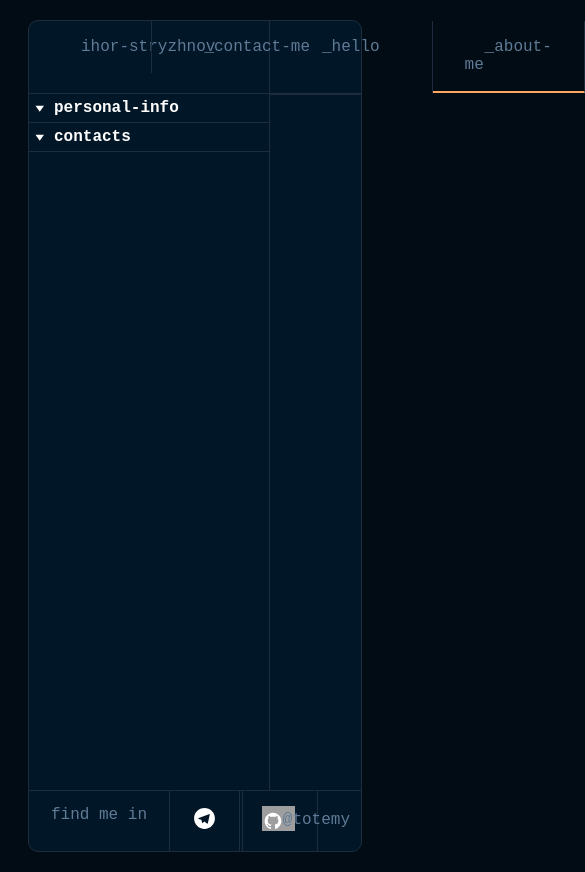
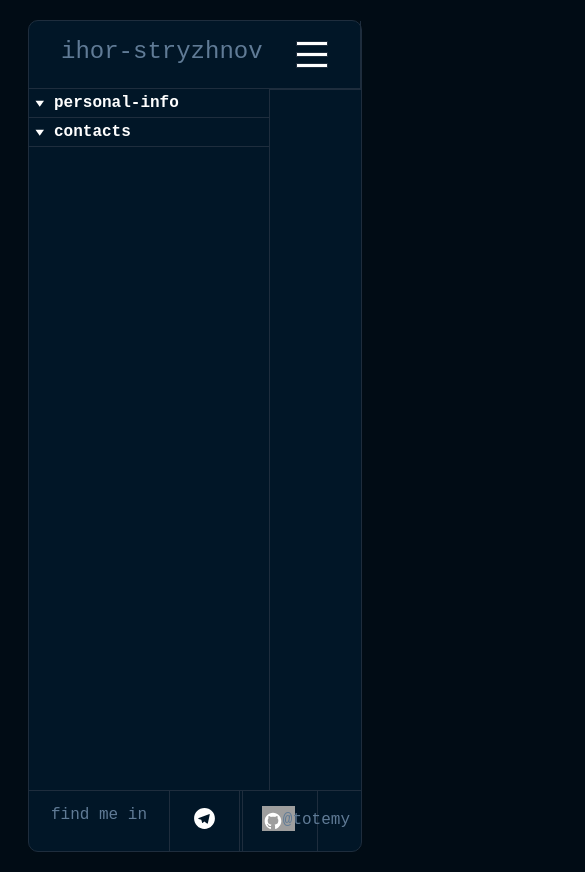
Before and after one commit to Totemy/portfolio-app, a Vue app: page /about in a window 390 px wide. Shown: the top 872 px of the page, 585 px wide, since content can reach past the window. Built offline with nearby package versions, Linux system fonts and the light colour scheme; no server answers; grey boxes are pictures that could not be loaded; a web font is replaced by a local one.

Commit message:
Added mobile navbar

```diff
--- a/src/components/AboutMePage.vue
+++ b/src/components/AboutMePage.vue
@@ -26,7 +26,7 @@
           bio
         </div>
         <div class="tab__item"  v-show="showItems[4]" @click="toggleItems(4)">
-          interests
+          my skills
         </div>
         <div class="tab__item"  v-show="showItems[5]" @click="toggleItems(5)">
           education
@@ -52,7 +52,18 @@
         </div>
         <div class="tab__object"  v-show="showItems[4]">
           <p>
-           my interests
+            <br> /**
+            <br> *   //hard skills
+            <br> *   Vue.js
+            <br> *   JavaScript
+            <br> *   Firebase
+            <br> *   HTML
+            <br> *   CSS
+            <br> *   Bootstrap
+            <br> *
+            <br> *   //have experiance with graphic tools:
+            <br> *   Figma
+            <br> *   Adobe Illustrator
           </p>
         </div>
         <div class="tab__object"  v-show="showItems[5]">
--- a/src/components/NavbarPage.vue
+++ b/src/components/NavbarPage.vue
@@ -1,5 +1,6 @@
 <template>
   <div class="navbar">
+    <div class="navbar__items">
       <div class="navbar__item" >
         <router-link to="/"> ihor-stryzhnov</router-link></div>
       <div  class="navbar__item" :class="{ 'active': activeRoute === '/' }">
@@ -15,12 +16,38 @@
         <router-link to="/contact-me">  _contact-me</router-link>
       </div>
     </div>
+    <div>
+      <div class="navbar__mobile">
+        <div class="navbar__mobile__logo">
+          ihor-stryzhnov
+        </div>
+        <div class="navbar__mobile__burger"  @click="openBar = !openBar">
+          <div class="bar"></div>
+          <div class="bar"></div>
+          <div class="bar"></div>
+        </div>
+      </div>
+      <div class="navbar__mobile__list" v-if="openBar">
+        <div class="navbar__mobile__item">
+          <router-link to="/"> _hello</router-link>
+        </div>
+        <div class="navbar__mobile__item">
+          <router-link to="/about"> _about-me</router-link>
+        </div>
+        <div class="navbar__mobile__item">
+          <router-link to="/contact-me">  _contact-me</router-link>
+        </div>
+      </div>
+
+    </div>
+  </div>
 </template>
 <script>
 export default {
   data() {
     return {
-      activeRoute: '' // Initialize active route
+      activeRoute: '', // Initialize active route
+      openBar: false
     };
   },
   watch: {
--- a/src/styles/_navbar.scss
+++ b/src/styles/_navbar.scss
@@ -1,7 +1,12 @@
 .navbar{
-  display: flex;
-  border-bottom: solid 1px $stroke;
-  color: $nav-font-color;
+  &__items{
+    display: flex;
+    border-bottom: solid 1px $stroke;
+    color: $nav-font-color;
+    @media screen and (max-width: 769px) {
+      display: none;
+    }
+  }
   &__item{
     padding: 17px 32px;
     border-right: solid 1px $stroke;
@@ -15,6 +20,49 @@
       right: 28px;
     }
   }
+  &__mobile{
+    display: none;
+    border-bottom: 1px solid $stroke;
+    @media screen and (max-width: 768px) {
+      display: flex;
+      padding: 17px 32px;
+      border-right: solid 1px $stroke;
+      justify-content: space-between;
+    }
+    &__logo{
+      font-size: 24px;
+      color: #607B96;
+    }
+    &__item{
+      font-size: 24px;
+      border-bottom: 1px solid $stroke;
+      padding: 20px 14px;
+      color: $text-color;
+    }
+    &__burger{
+      display: none;
+      flex-direction: column;
+      @media only screen and (max-width: 768px) {
+        display: flex;
+      }
+    }
+    &__list{
+      display: none;
+      font-size: 16px;
+      @media only screen and (max-width: 768px) {
+        display: flex;
+        flex-direction: column;
+        color: $main-color;
+      }
+    }
+    .bar{
+      width: 30px;
+      height: 3px;
+      background-color: white;
+      margin: 3px 0;
+      border: 0.5px solid $stroke;
+    }
+  }
   .active {
     border-bottom: 2px solid #FEA55F;
   }
@@ -22,5 +70,9 @@
     color: $nav-font-color;
     text-decoration: none;
     padding: 20px;
+    @media screen and (max-width: 769px) {
+      color: $text-color;
+    }
   }
+
 }
```
Lines whose indentation alone changed are shown as unchanged.
